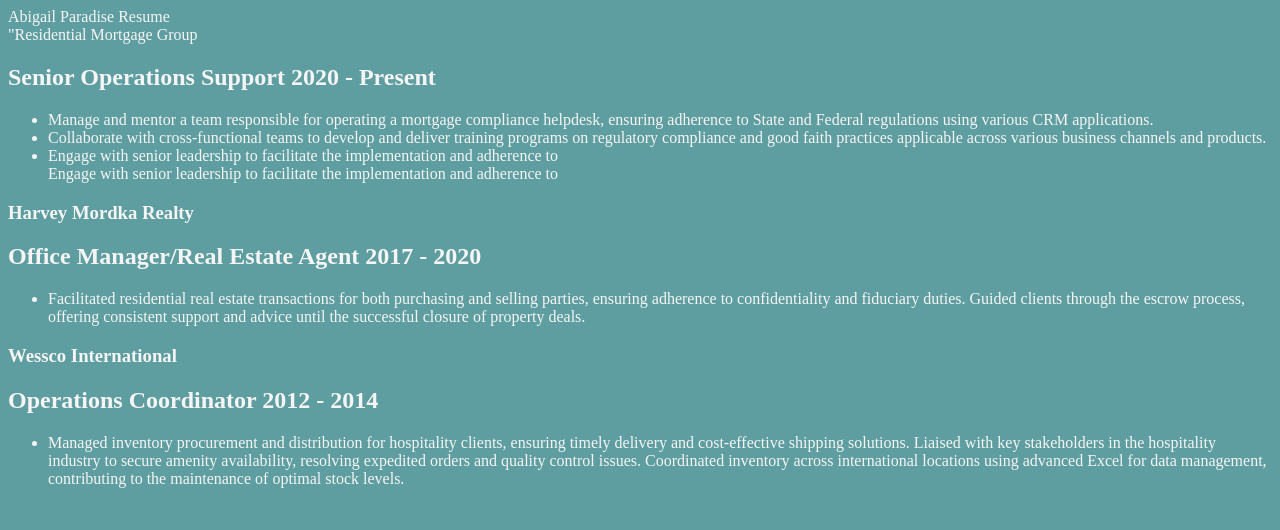
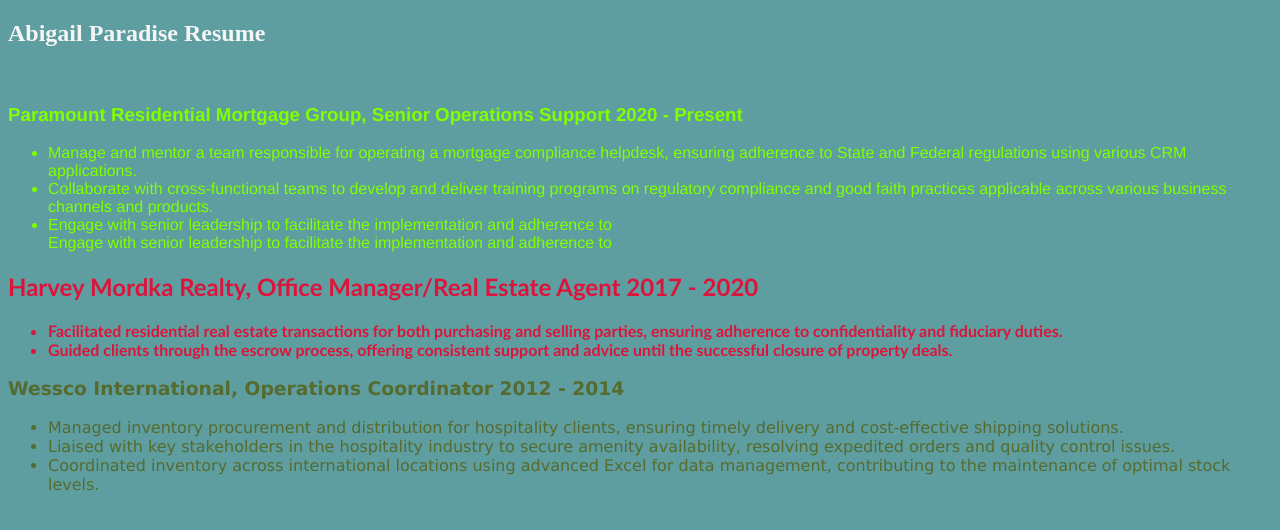
Before and after one commit to asparadise33/LAB-HTML-Resume, a plain HTML site: page index.html in a window 1280 px wide. Drawn offline with Linux system fonts and the light colour scheme.

Commit message:
finished resume

```diff
--- a/index.html
+++ b/index.html
@@ -9,12 +9,10 @@
 <body>
   <script src="main.js"></script>
   <section>
-    <h>Abigail Paradise Resume</h>
+    <h1>Abigail Paradise Resume</h1>
     <br>
-    <article>
-      <h1id="myJob1>"Residential Mortgage Group</h1>
-       <h2>Senior Operations Support 2020 - Present</h2>
-
+    <article id="job1">
+      <h1>Paramount Residential Mortgage Group, Senior Operations Support 2020 - Present</h1>
       <ul>
         <li>
            Manage and mentor a team responsible for operating a mortgage compliance helpdesk, ensuring adherence to State
@@ -24,26 +22,19 @@
           <li>Engage with senior leadership to facilitate the implementation and adherence to</li>Engage with senior leadership to facilitate the implementation and adherence to
       </ul>
     </article>
-    <article>
-      <h1>Harvey Mordka Realty</h1>
-        <h2>Office Manager/Real Estate Agent 2017 - 2020</h2>
+    <article id="job2">
+      <h2>Harvey Mordka Realty, Office Manager/Real Estate Agent 2017 - 2020</h2>
       <ul>
-        <li>Facilitated residential real estate transactions for both purchasing and selling parties, ensuring adherence to
-          confidentiality and fiduciary duties.
-          Guided clients through the escrow process, offering consistent support and advice until the successful closure of
-          property deals.</li>
+        <li>Facilitated residential real estate transactions for both purchasing and selling parties, ensuring adherence to confidentiality and fiduciary duties.</li>
+        <li>Guided clients through the escrow process, offering consistent support and advice until the successful closure of property deals.</li>
       </ul>
     </article>
-    <article>
-      <h1>Wessco International</h1>
-      <h2>Operations Coordinator 2012 - 2014</h2>
+    <article id="job3">
+      <h1>Wessco International, Operations Coordinator 2012 - 2014</h1>
     <ul>
-      <li> Managed inventory procurement and distribution for hospitality clients, ensuring timely delivery and cost-effective
-        shipping solutions.
-        Liaised with key stakeholders in the hospitality industry to secure amenity availability, resolving expedited orders
-        and quality control issues.
-        Coordinated inventory across international locations using advanced Excel for data management, contributing to
-        the maintenance of optimal stock levels.</li>
+      <li> Managed inventory procurement and distribution for hospitality clients, ensuring timely delivery and cost-effective shipping solutions.</li>
+      <li>Liaised with key stakeholders in the hospitality industry to secure amenity availability, resolving expedited orders and quality control issues.</li>
+      <li>Coordinated inventory across international locations using advanced Excel for data management, contributing to the maintenance of optimal stock levels.</li>
     </ul>
     </article>
 
--- a/main.css
+++ b/main.css
@@ -1,4 +1,21 @@
-body{
+body {
   background-color: cadetblue;
   color:whitesmoke;
 }
+
+#job1 {
+font-family:'Franklin Gothic Medium', 'Arial Narrow', Arial, sans-serif;
+font-weight:lighter;
+color:chartreuse;
+}
+
+#job2 {
+  font-family:'Gill Sans', 'Gill Sans MT', Calibri, 'Trebuchet MS', sans-serif;
+  font-weight:bolder;
+  color:crimson
+}
+#job3 {
+  font-family: Verdana, Geneva, Tahoma, sans-serif;
+  font-weight:normal;
+  color:darkolivegreen;
+}
```
